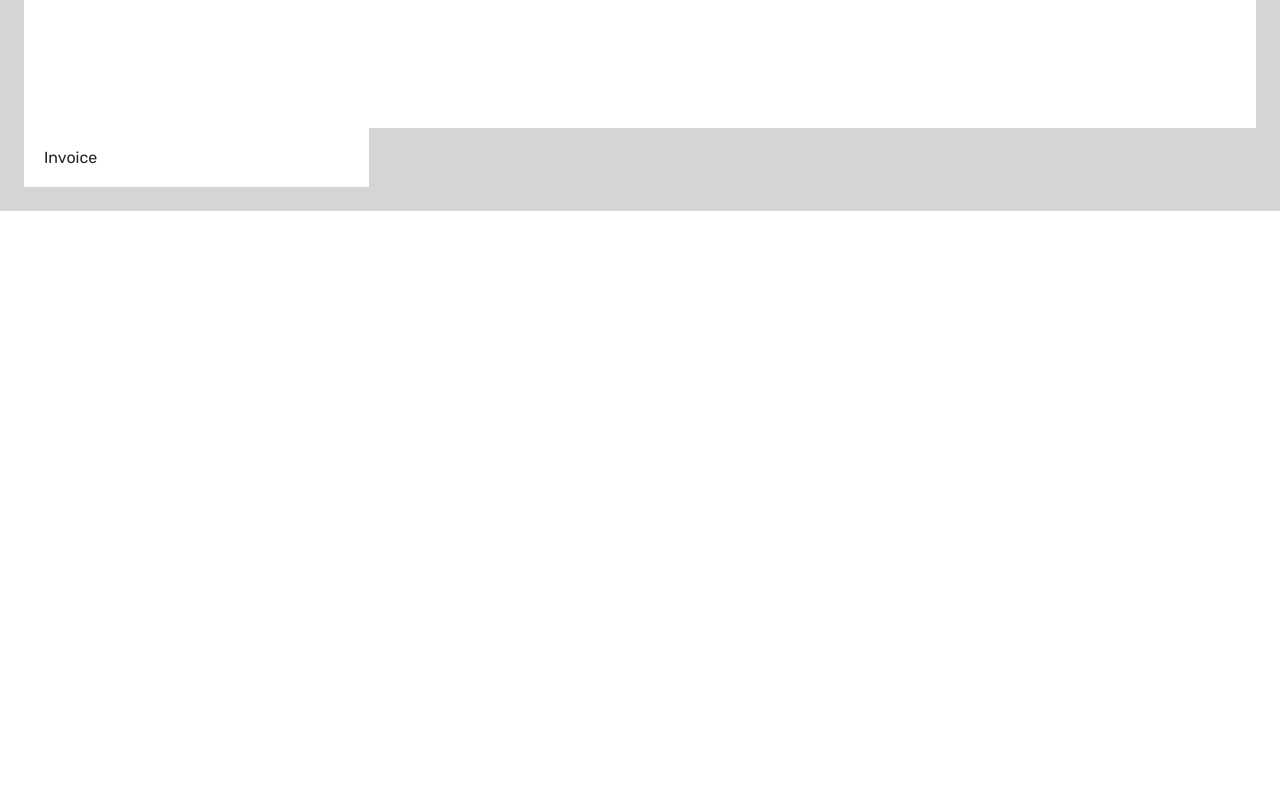
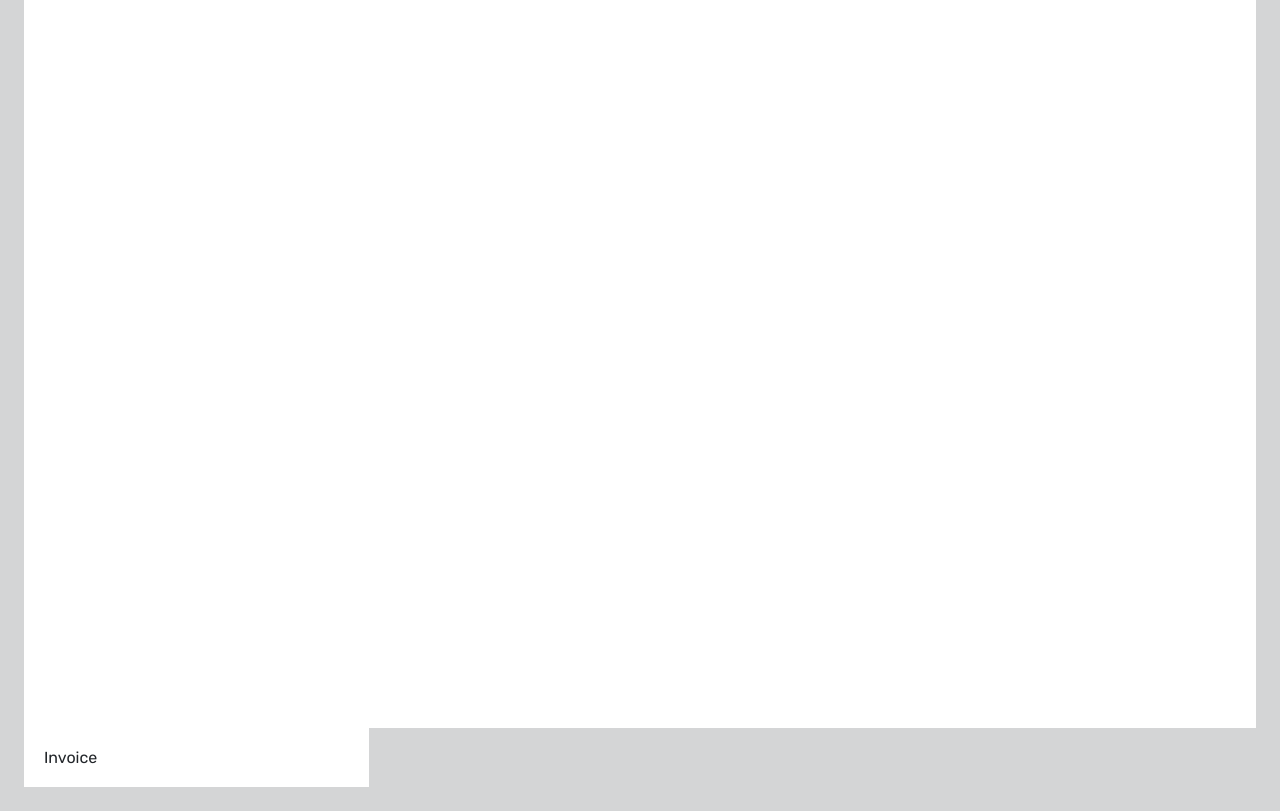
Before and after one commit to cygullem/POS_System_ReactVite_PHP, a React (Vite) app in the folder FrontEnd/gullemPOS/: page / in a window 1280 px wide. Shown: the part 2940-3751 px from the top of the page. Before the commit the page ends 3151 px from the top, so only its background shows below. Built offline with nearby package versions, Linux system fonts and the light colour scheme.

Commit message:
UI: Menu cards

```diff
--- a/FrontEnd/gullemPOS/src/Components/Menu.jsx
+++ b/FrontEnd/gullemPOS/src/Components/Menu.jsx
@@ -13,6 +13,9 @@ const Menu = () => {
                     <div className="menu_items rounded-lg cursor-pointer active:scale-95"></div>
                     <div className="menu_items rounded-lg cursor-pointer active:scale-95"></div>
                     <div className="menu_items rounded-lg cursor-pointer active:scale-95"></div>
+                    <div className="menu_items rounded-lg cursor-pointer active:scale-95"></div>
+                    <div className="menu_items rounded-lg cursor-pointer active:scale-95"></div>
+                    <div className="menu_items rounded-lg cursor-pointer active:scale-95"></div>
                 </div>
             </div>
         </>
```
